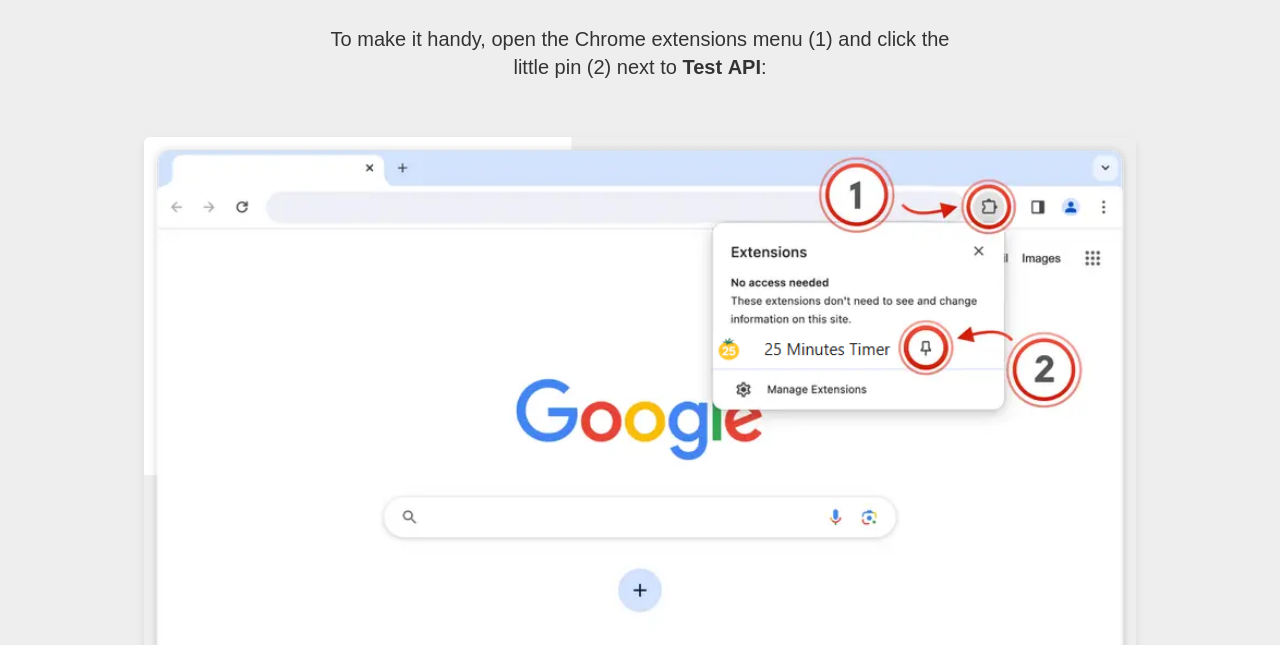
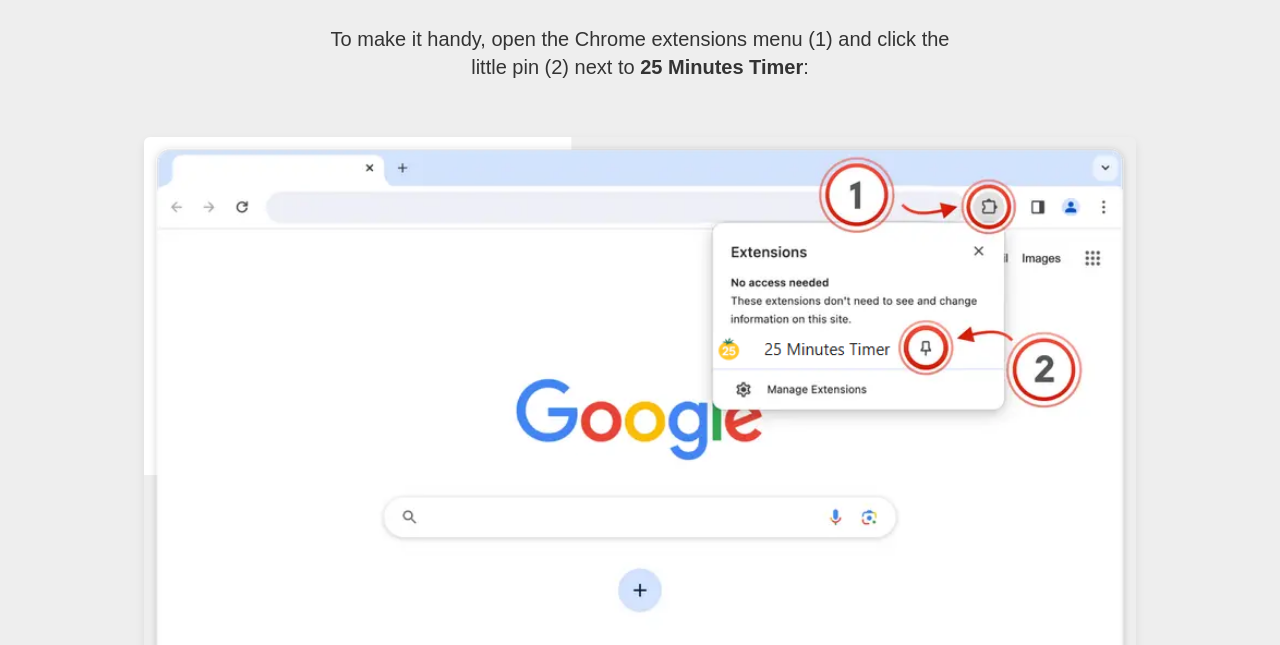
Before and after one commit to 25-minute-timer-info/welcome, a plain HTML site: page index.html in a window 1280 px wide. Shown: the part 155-800 px from the top of the page. Drawn offline with Linux system fonts and the light colour scheme.

Commit message:
Update index.html

```diff
--- a/index.html
+++ b/index.html
@@ -12,13 +12,13 @@
     <p class="lead">
       To make it handy, open the Chrome extensions menu&nbsp;<span class="nowrap">(1)</span>
       and click the little pin&nbsp;<span class="nowrap">(2)</span> next to
-      <strong>Test&nbsp;API</strong>:
+      <strong>25&nbsp;Minutes&nbsp;Timer</strong>:
     </p>
 
     <img
       class="step"
       src="images/step1.png"
-      alt="Open the extensions menu and pin TestAPI "
+      alt="Open the extensions menu and pin 25 Minutes Timer "
     />
 
     <!-- follow-up -->
```
